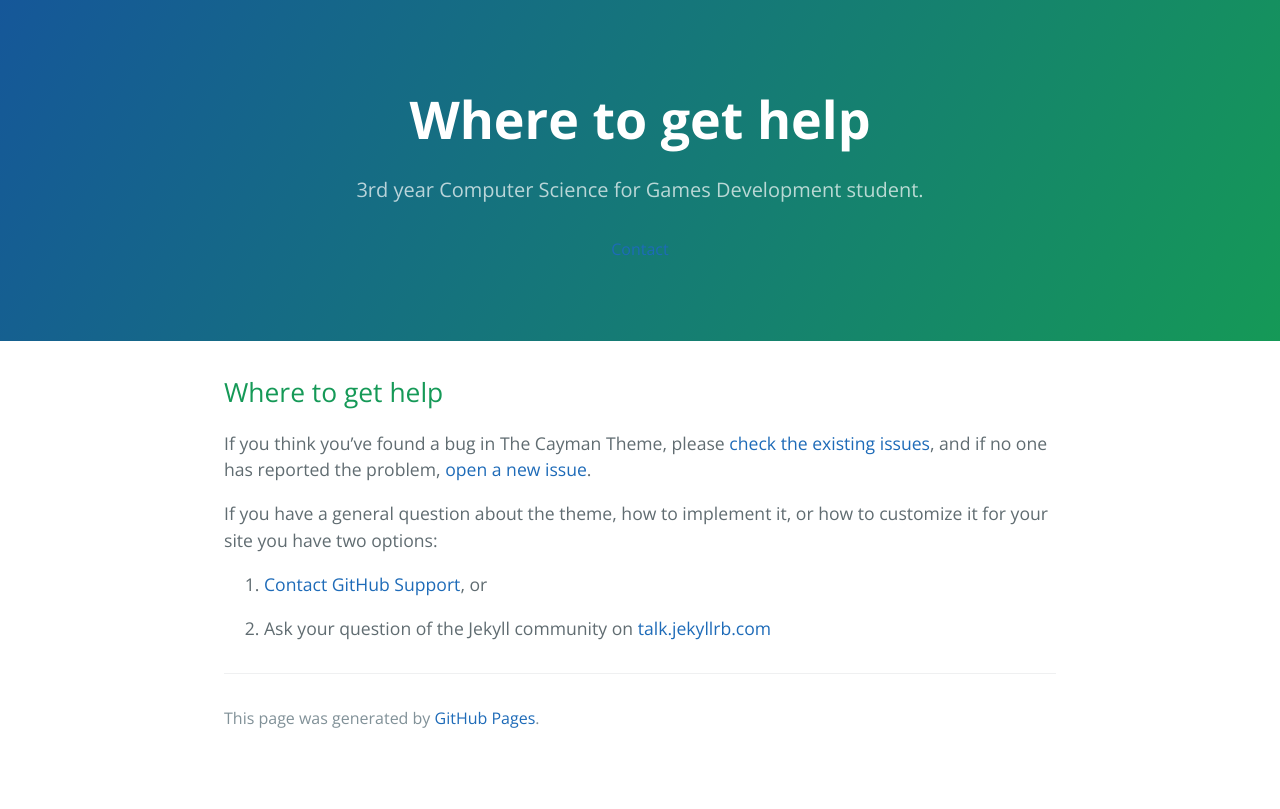
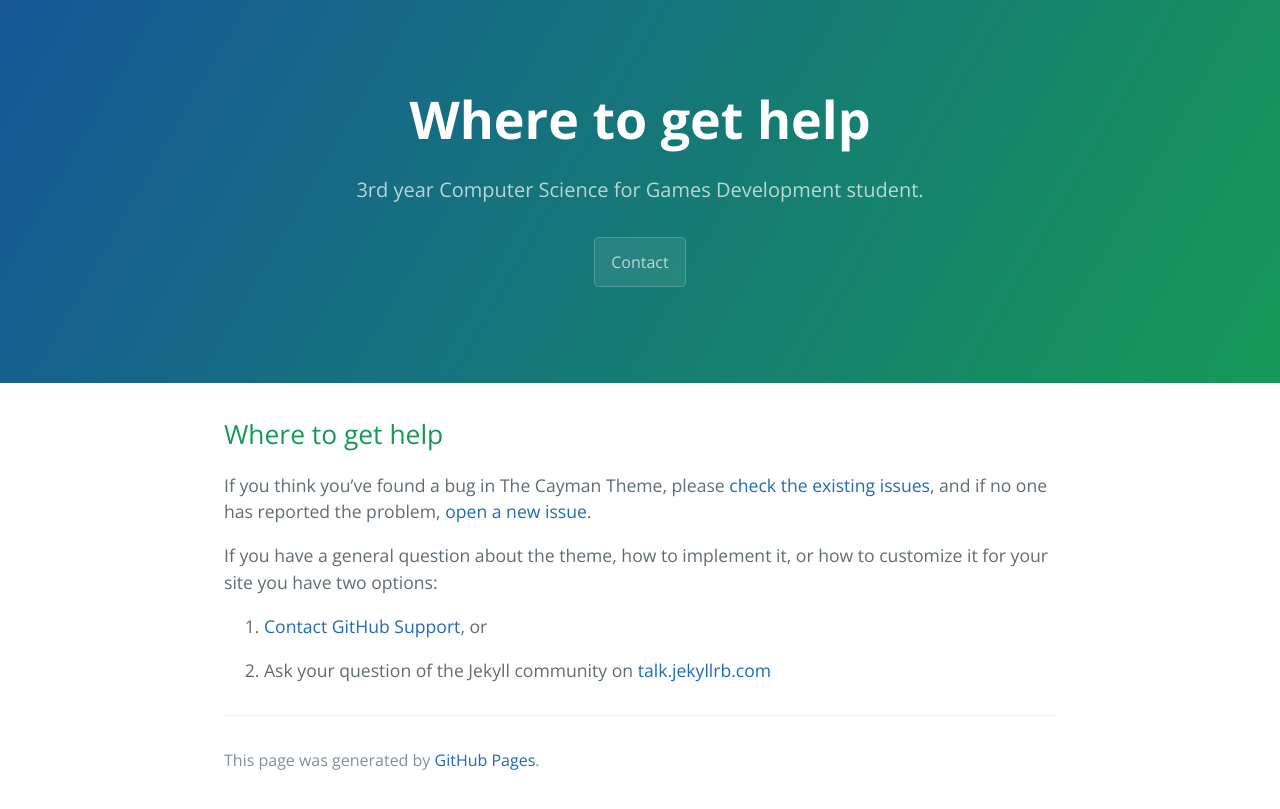
Before and after one commit to ArmerJacob/ArmerJacob.github.io, a Jekyll site: the page built from docs/SUPPORT.md, in a window 1280 px wide. Shown: the top 809 px of the page. Built offline with Jekyll 4.4.1, drawn with Linux system fonts in a browser that asks for light colours; our own code applies the rules of GitHub Pages for plain Markdown files.

Commit message:
Update default.html

```diff
--- a/_layouts/default.html
+++ b/_layouts/default.html
@@ -32,7 +32,7 @@
         <a href="{{ site.github.zip_url }}" class="btn">Download .zip</a>
         <a href="{{ site.github.tar_url }}" class="btn">Download .tar.gz</a>
       {% endif %}
-	  <a href="{{/ContactPage.md" class="btn}}">Contact</a>
+	  <a href="{{/ContactPage.md}}" class="btn">Contact</a>
     </header>
 
     <main id="content" class="main-content" role="main">
```
